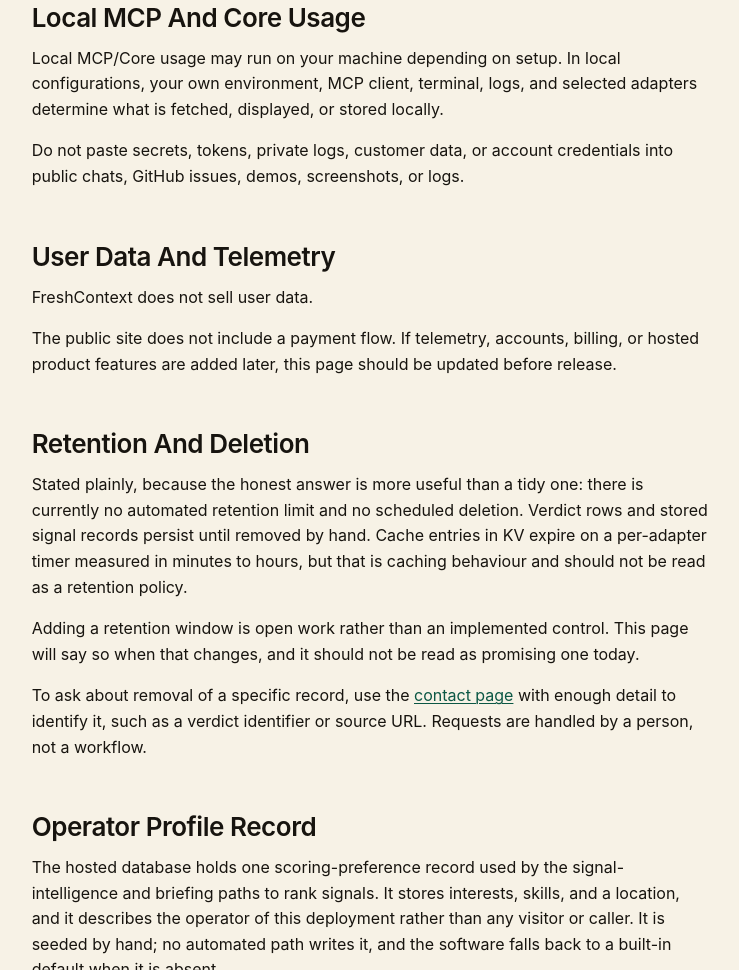
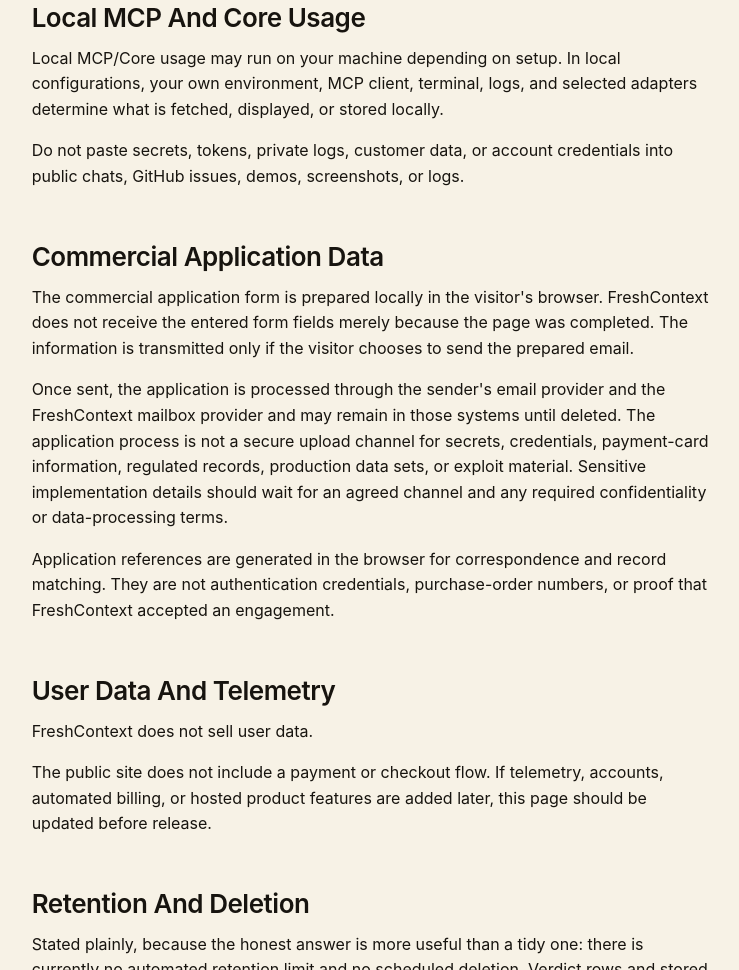
Before and after one commit to PrinceGabriel-lgtm/freshcontext-site, a website: page privacy.html in a window 1280 px wide. Shown: the part 1830-2800 px from the top of the page, without its empty margins (269-1008 px from the left). Drawn offline with Linux system fonts and the light colour scheme.

Commit message:
privacy: document local commercial application handling

```diff
--- a/privacy.html
+++ b/privacy.html
@@ -49,7 +49,7 @@
 <div class="eyebrow">Privacy and security notes</div>
     <h1>FreshContext Privacy</h1>
     <p class="lede">This page explains the public FreshContext site, demo, MCP tools, hosted Worker surfaces, data sources, metadata, and contact expectations.</p>
-    <p class="sub">Last reviewed: 13 September 2026.</p>
+    <p class="sub">Last reviewed: 21 September 2026.</p>
 
     <section>
       <h2>Scope</h2>
@@ -85,9 +85,16 @@
     </section>
 
     <section>
+      <h2>Commercial Application Data</h2>
+      <p>The commercial application form is prepared locally in the visitor's browser. FreshContext does not receive the entered form fields merely because the page was completed. The information is transmitted only if the visitor chooses to send the prepared email.</p>
+      <p>Once sent, the application is processed through the sender's email provider and the FreshContext mailbox provider and may remain in those systems until deleted. The application process is not a secure upload channel for secrets, credentials, payment-card information, regulated records, production data sets, or exploit material. Sensitive implementation details should wait for an agreed channel and any required confidentiality or data-processing terms.</p>
+      <p>Application references are generated in the browser for correspondence and record matching. They are not authentication credentials, purchase-order numbers, or proof that FreshContext accepted an engagement.</p>
+    </section>
+
+    <section>
       <h2>User Data And Telemetry</h2>
       <p>FreshContext does not sell user data.</p>
-      <p>The public site does not include a payment flow. If telemetry, accounts, billing, or hosted product features are added later, this page should be updated before release.</p>
+      <p>The public site does not include a payment or checkout flow. If telemetry, accounts, automated billing, or hosted product features are added later, this page should be updated before release.</p>
     </section>
 
     <section>
```
